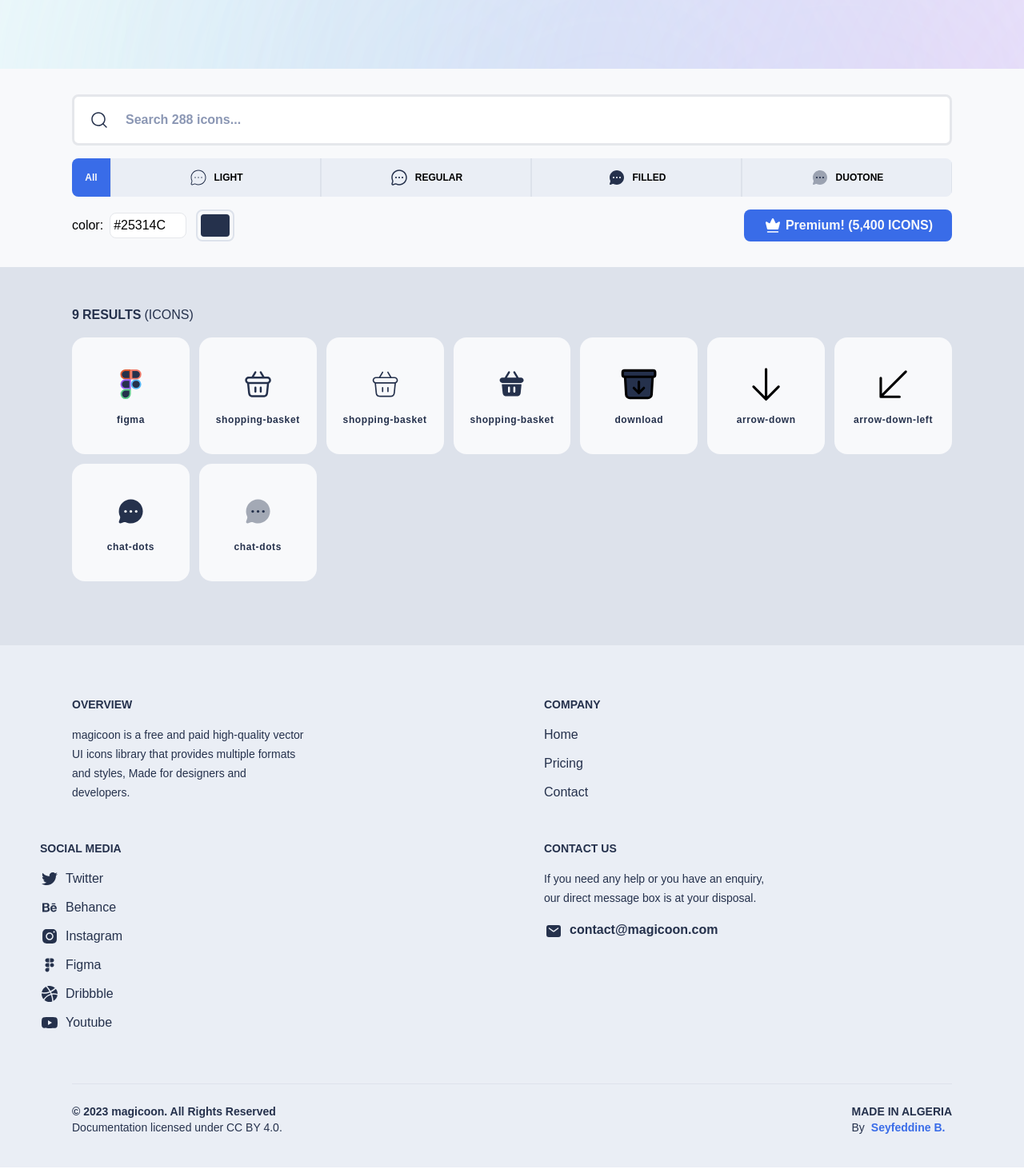
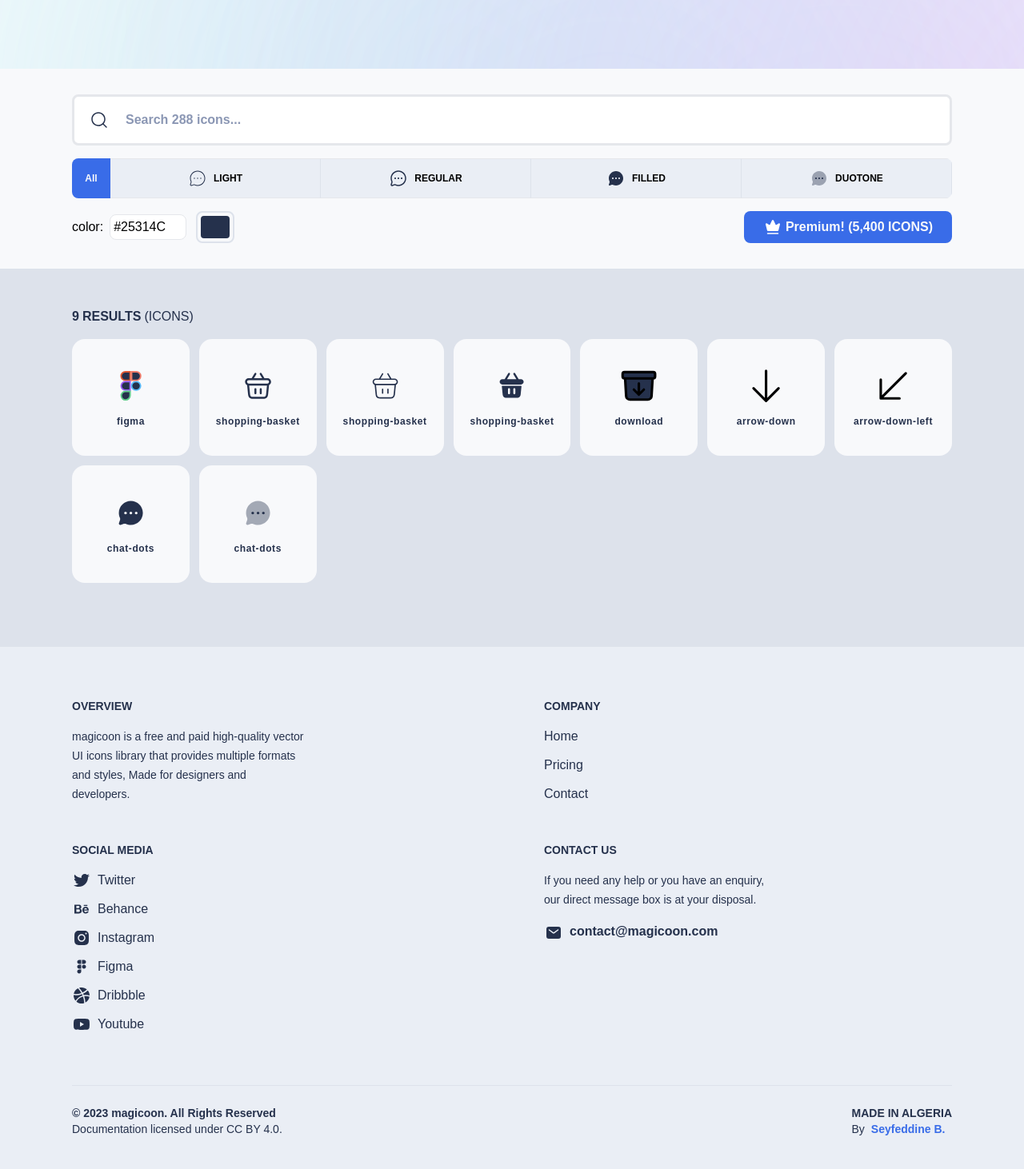
Before and after one commit to emadbakry/magicoon, a React (Create React App) app: page / in a window 1280 px wide. Shown: the part 401-1863 px from the top of the page at 80% size. Built offline with nearby package versions, Linux system fonts and the light colour scheme; a web font is replaced by a local one.

Commit message:
fixed md screen footer

```diff
--- a/src/App.css
+++ b/src/App.css
@@ -85,7 +85,7 @@
   transition: 0.1s;
 } */
 .icons_filter_type .option {
-  @apply py-3 cursor-pointer border-l-[1px] w-[120px] border-x-clr_white_gray flex items-center justify-center text-xs font-bold uppercase;
+  @apply py-3 cursor-pointer border-l-[0px] border-y-[1px] w-[120px] border-l-clr_white_gray flex items-center justify-center text-xs font-bold uppercase;
 }
 .icons_filter_type .option span {
   @apply ml-2 block;
@@ -364,7 +364,7 @@
   } */
   .icons_filter_type .option_all {
     width: auto;
-    padding: 3vw;
+    padding: 1rem;
   }
   .icons_filter_type li img {
     display: none;
@@ -373,7 +373,7 @@
   }
   .icons_filter_type .option {
     width: auto;
-    padding: 3.5vw 1.7vw;
+    /* padding: 3.5vw 1.7vw; */
   }
   .icons_filter_type .option span {
     margin-left: 0px;
--- a/src/components/Footer.js
+++ b/src/components/Footer.js
@@ -34,9 +34,9 @@
                 </li>
               </ul>
             </div>
-            <div className="social-media max-w-[300px] relative xl:-left-10">
+            <div className="social-media max-w-[300px] relative">
               <h3 className="footer--title">Social media</h3>
-              <ul className="grid footer--links grid-cols-2 gap-x-32 gap-y-3">
+              <ul className="grid footer--links grid-cols-2 gap-x-[5vw] gap-y-3">
                 <li>
                   <i>
                     <img src={icon_twitter} alt="twitter_icon" />
--- a/src/components/Search.js
+++ b/src/components/Search.js
@@ -64,7 +64,7 @@
               <ul className="flex bg-clr_gray rounded-lg overflow-hidden">
                 <li
                   onClick={props.setIconFilterType}
-                  className="option_all cursor-pointer type_active w-12 flex items-center justify-center text-xs font-bold"
+                  className="option_all border-[1px] cursor-pointer type_active w-12 flex items-center justify-center text-xs font-bold"
                 >
                   <span className="filterTypeSpan">All</span>
                 </li>
```
